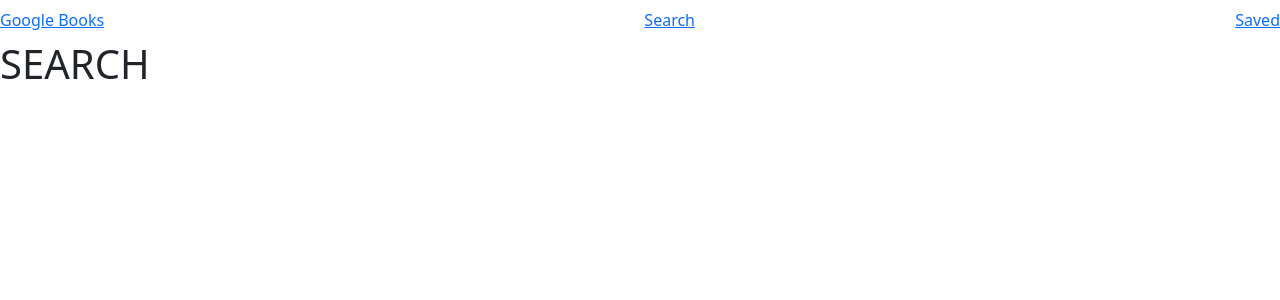
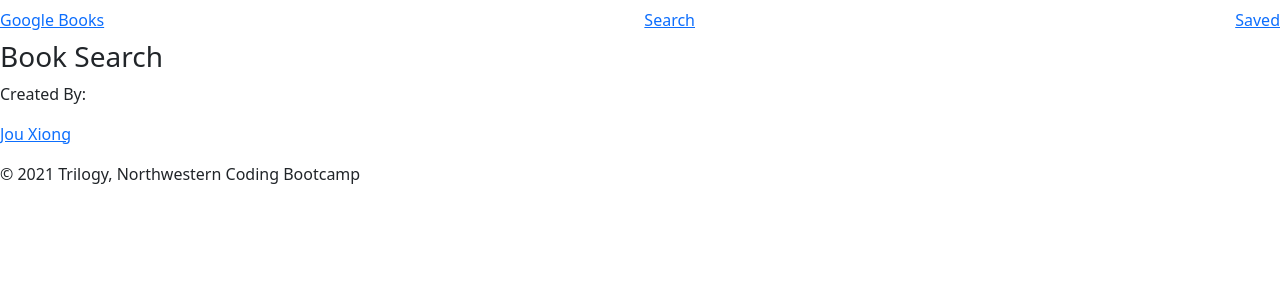
Before and after one commit to JXIong15/21-google-books, a React (Create React App) app in the folder client/: page /search in a window 1280 px wide. Shown: the top 300 px of the page. Built offline with nearby package versions, Linux system fonts and the light colour scheme.

Commit message:
added header and footer

```diff
--- a/client/src/App.js
+++ b/client/src/App.js
@@ -1,8 +1,9 @@
-import React, { Component } from "react";
-import Search from "./pages/Search";
-import Saved from "./pages/Saved";
-import Home from "./pages/Home";
-import Nav from "./components/Nav";
+import React from "react";
+import Search from "./components/pages/Search";
+import Saved from "./components/pages/Saved";
+import Home from "./components/pages/Home";
+import Header from "./components/Header";
+import Footer from "./components/Footer";
 import "./App.css";
 import { BrowserRouter as Router, Route, Switch } from "react-router-dom";
 
@@ -11,26 +12,15 @@ function App() {
   return (
     <Router>
       <div>
-        <Nav />
+        <Header />
         <Switch>
           <Route exact path="/" component={Home} />
           <Route exact path="/search" component={Search} />
           <Route exact path="/saved" component={Saved} />
-
         </Switch>
+        <Footer />
       </div>
     </Router>
-
-
-    // <div className="App">
-    //   <div className="App-header">
-    //     <img src={logo} className="App-logo" alt="logo" />
-    //     <h2>Welcome to React</h2>
-    //   </div>
-    //   <p className="App-intro">
-    //     To get started, edit <code>src/App.js</code> and save to reload.
-    //   </p>
-    // </div>
   );
 }
 
--- /dev/null
+++ b/client/src/components/Footer.js
@@ -0,0 +1,13 @@
+import React from "react";
+
+function Footer() {
+  return (
+    <footer>
+      <p>Created By:</p>
+        <p><a href="https://github.com/JXIong15" target="_blank" rel="noopener noreferrer">Jou Xiong</a></p>
+        <p>© 2021 Trilogy, Northwestern Coding Bootcamp</p>
+    </footer>
+  );
+}
+
+export default Footer;
--- /dev/null
+++ b/client/src/components/Header.js
@@ -0,0 +1,12 @@
+import React from "react";
+import Nav from "./Nav";
+
+function Header() {
+    return (
+        <div>
+            <Nav />
+        </div>
+    );
+}
+
+export default Header;
--- /dev/null
+++ b/client/src/components/pages/Search.js
@@ -0,0 +1,18 @@
+import React from "react";
+
+function Search() {
+    return (
+        <section>
+            <div className="search-form">
+            <h3>Book Search</h3>
+
+            </div>
+
+            <div className="search-results">
+
+            </div>
+        </section>
+    );
+}
+
+export default Search;
--- a/client/src/pages/Search.js
+++ /dev/null
@@ -1,11 +0,0 @@
-import React from "react";
-
-function Search() {
-    return (
-        <div>
-            <h1>SEARCH</h1>
-        </div>
-    );
-}
-
-export default Search;
```
Also changed, not shown: client/src/components/pages/Home.js (renamed from client/src/pages/Home.js), client/src/components/pages/Saved.js (renamed from client/src/pages/Saved.js).
